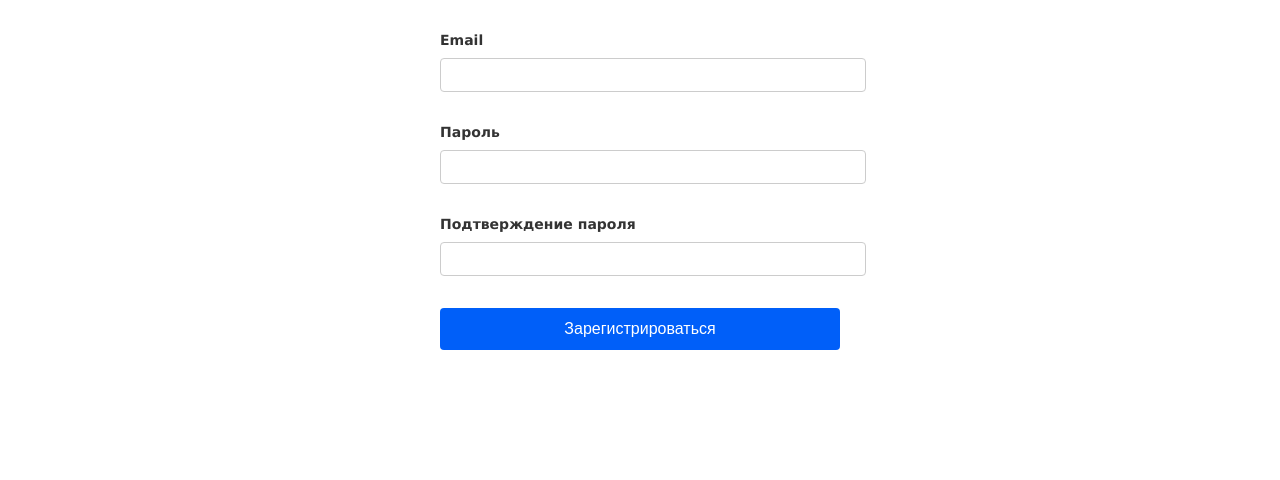
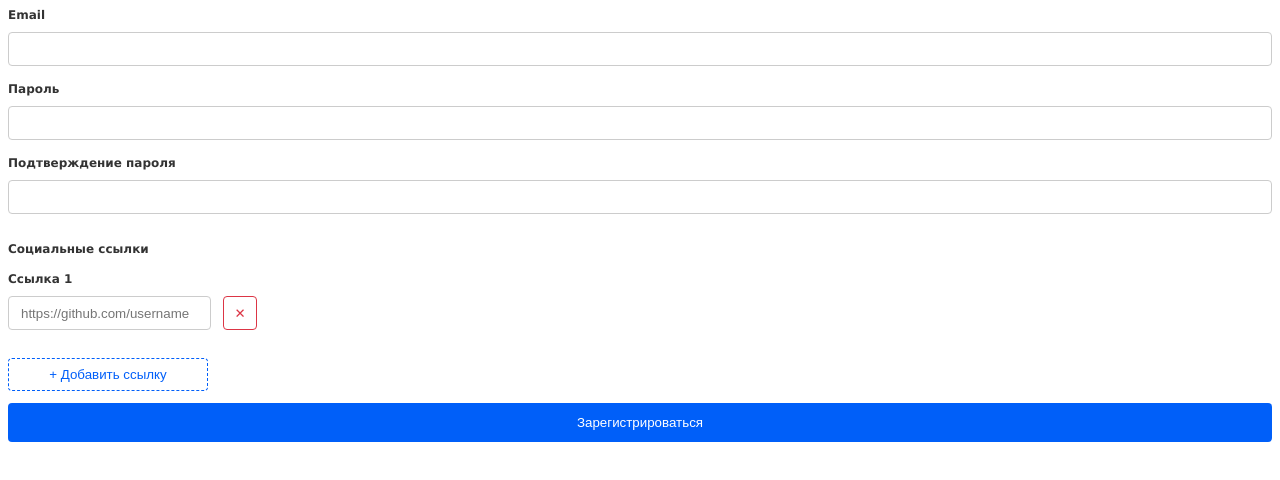
Before and after one commit to wmrsmile2018/sber-practice, a React (Vite) app: page / in a window 1280 px wide. Shown: the top 480 px of the page. Built offline with nearby package versions, Linux system fonts and the light colour scheme.

Commit message:
lesson-4 attempt-2

```diff
--- a/src/1-shared/ui-kit/FormField/FormField.module.css
+++ b/src/1-shared/ui-kit/FormField/FormField.module.css
@@ -6,14 +6,13 @@
 }
 
 .label {
-  font-size: 14px;
-  font-weight: 600;
+  font-weight: bold;
   color: #333;
   margin-bottom: 4px;
 }
 
 .error {
-  font-size: 12px;
+  font-size: 10px;
   color: #e53e3e;
   margin-top: 2px;
 }
--- a/src/3-features/UserRegistration/model/schema.ts
+++ b/src/3-features/UserRegistration/model/schema.ts
@@ -8,6 +8,16 @@ export const registrationSchema = z
       .min(6, 'Пароль должен быть не менее 6 символов')
       .min(1, 'Пароль обязателен'),
     confirmPassword: z.string().min(1, 'Подтверждение пароля обязательно'),
+    socialLinks: z
+      .array(
+        z.object({
+          url: z
+            .string()
+            .url('Некорректный URL')
+            .min(1, 'URL обязателен'),
+        }),
+      )
+      .optional(),
   })
   .refine((data) => data.password === data.confirmPassword, {
     message: 'Пароли не совпадают',
--- a/src/3-features/UserRegistration/ui/UserRegistration.module.css
+++ b/src/3-features/UserRegistration/ui/UserRegistration.module.css
@@ -1,24 +1,20 @@
 .form {
-  max-width: 400px;
-  margin: 0 auto;
-  padding: 24px;
   display: flex;
   flex-direction: column;
-  gap: 16px;
 }
 
 .input {
-  width: 100%;
   padding: 8px 12px;
   border: 1px solid #ccc;
   border-radius: 4px;
-  font-size: 14px;
-}
+  height: 34px;
+  box-sizing: border-box;
 
-.input:focus {
-  outline: none;
-  border-color: #005ff9;
-  box-shadow: 0 0 0 2px rgba(0, 95, 249, 0.2);
+  &:focus {
+    outline: none;
+    border-color: #005ff9;
+    box-shadow: 0 0 0 2px rgba(0, 95, 249, 0.2);
+  }
 }
 
 .submitButton {
@@ -27,16 +23,53 @@
   color: white;
   border: none;
   border-radius: 4px;
-  font-size: 16px;
-  cursor: pointer;
-  transition: opacity 0.2s;
 }
 
-.submitButton:disabled {
-  opacity: 0.5;
-  cursor: not-allowed;
+.socialLinksSection {
+  display: flex;
+  flex-direction: column;
+  gap: 12px;
 }
 
-.submitButton:hover:not(:disabled) {
-  opacity: 0.9;
+.sectionLabel {
+  font-weight: bold;
+  color: #333;
+  margin-bottom: 4px;
+  margin-top: 12px;
 }
+
+.socialLinkRow {
+  display: flex;
+  gap: 12px;
+}
+
+.removeButton {
+  width: 34px;
+  height: 34px;
+  min-width: 34px;
+  border: 1px solid #dc3545;
+  background-color: transparent;
+  color: #dc3545;
+  border-radius: 4px;
+  display: flex;
+  align-items: center;
+  justify-content: center;
+  margin-top: 24px;
+}
+
+.addButton {
+  padding: 8px 16px;
+  background-color: transparent;
+  color: #005ff9;
+  border: 1px dashed #005ff9;
+  border-radius: 4px;
+  cursor: pointer;
+  margin-bottom: 12px;
+  width: 200px;
+
+  &:hover {
+    background-color: #005ff9;
+    color: white;
+    border-style: solid;
+  }
+}
--- a/src/3-features/UserRegistration/ui/UserRegistration.tsx
+++ b/src/3-features/UserRegistration/ui/UserRegistration.tsx
@@ -1,5 +1,5 @@
 import { memo } from 'react';
-import { useForm } from 'react-hook-form';
+import { useForm, useFieldArray } from 'react-hook-form';
 import { zodResolver } from '@hookform/resolvers/zod';
 import { FormField } from 'shared/ui-kit';
 import {
@@ -11,8 +11,9 @@ import styles from './UserRegistration.module.css';
 export const UserRegistration = memo(() => {
   const {
     register,
+    control,
     handleSubmit,
-    formState: { errors, isValid },
+    formState: { errors },
   } = useForm<RegistrationFormValues>({
     resolver: zodResolver(registrationSchema),
     mode: 'onSubmit',
@@ -20,7 +21,13 @@ export const UserRegistration = memo(() => {
       email: '',
       password: '',
       confirmPassword: '',
+      socialLinks: [{ url: '' }],
     },
+  });
+
+  const { fields, append, remove } = useFieldArray({
+    control,
+    name: 'socialLinks',
   });
 
   const onSubmit = (data: RegistrationFormValues) => {
@@ -57,6 +64,42 @@ export const UserRegistration = memo(() => {
         />
       </FormField>
 
+      <div className={styles.socialLinksSection}>
+        <p className={styles.sectionLabel}>Социальные ссылки</p>
+        {fields.map((field, index) => (
+          <div key={field.id} className={styles.socialLinkRow}>
+            <FormField
+              label={`Ссылка ${index + 1}`}
+              name={`socialLinks.${index}.url`}
+              error={errors.socialLinks?.at?.(index)?.url?.message}
+            >
+              <input
+                type='url'
+                className={styles.input}
+                placeholder='https://github.com/username'
+                {...register(`socialLinks.${index}.url`)}
+              />
+            </FormField>
+            <button
+              type='button'
+              className={styles.removeButton}
+              onClick={() => remove(index)}
+              disabled={fields.length === 1}
+              title='Удалить ссылку'
+            >
+              ✕
+            </button>
+          </div>
+        ))}
+        <button
+          type='button'
+          className={styles.addButton}
+          onClick={() => append({ url: '' })}
+        >
+          + Добавить ссылку
+        </button>
+      </div>
+
       <button type='submit' className={styles.submitButton}>
         Зарегистрироваться
       </button>
```
